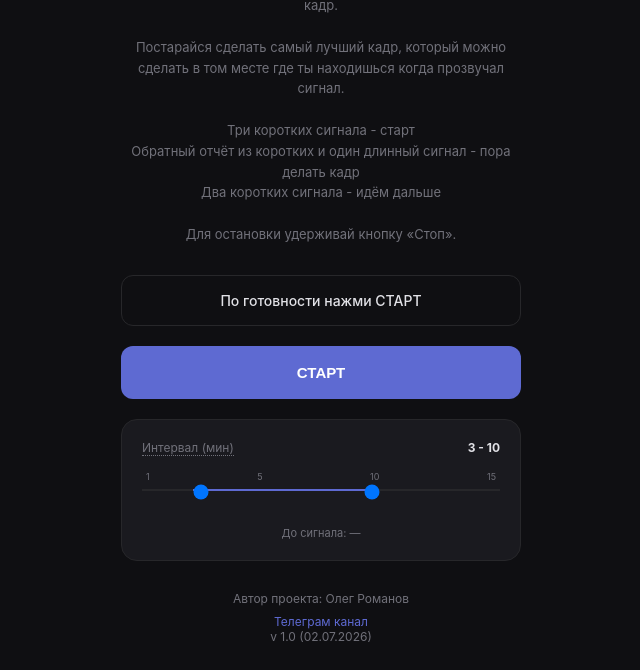
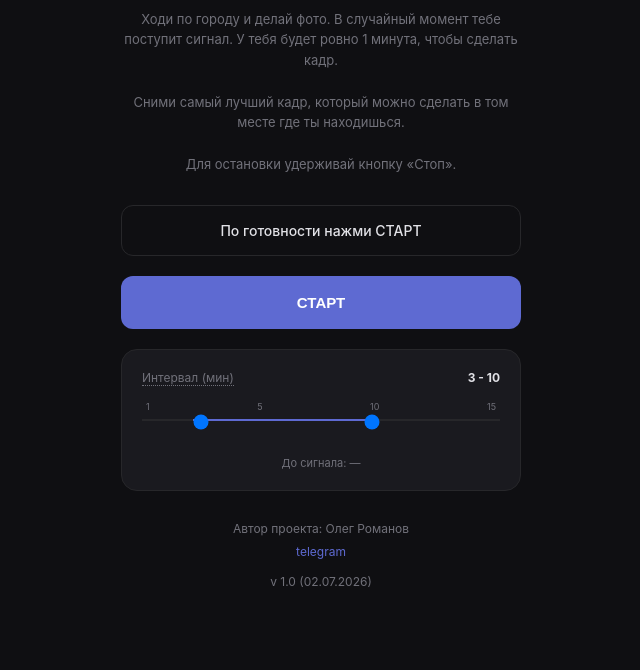
Before and after one commit to olegsalamander-dotcom/phwlk, a plain HTML site: page index.html in a window 1280 px wide. Shown: the part 130-800 px from the top of the page, without its empty margins (319-959 px from the left). Drawn offline with Linux system fonts and the light colour scheme.

Commit message:
Update index.html

```diff
--- a/index.html
+++ b/index.html
@@ -48,11 +48,7 @@
     <div class="instruction">
         Ходи по городу и делай фото. В случайный момент тебе поступит сигнал. У тебя будет ровно 1 минута, чтобы сделать кадр.
         <br><br>
-        Постарайся сделать самый лучший кадр, который можно сделать в том месте где ты находишься когда прозвучал сигнал.
-        <br><br>
-        Три коротких сигнала - старт<br>
-        Обратный отчёт из коротких и один длинный сигнал - пора делать кадр<br>
-        Два коротких сигнала - идём дальше
+        Сними самый лучший кадр, который можно сделать в том месте где ты находишься.
         <br><br>
         Для остановки удерживай кнопку «Стоп».
     </div>
@@ -82,7 +78,7 @@
     <div class="footer">
         <div>Автор проекта: Олег Романов</div>
         <div style="margin-top: 8px;">
-            <a href="https://t.me/olegolezhek/">Телеграм канал</a><br>
+            <a href="https://t.me/olegolezhek/">telegram</a><br><br>
          <div>v 1.0 (02.07.2026)</div>
         </div>
     </div>
```
